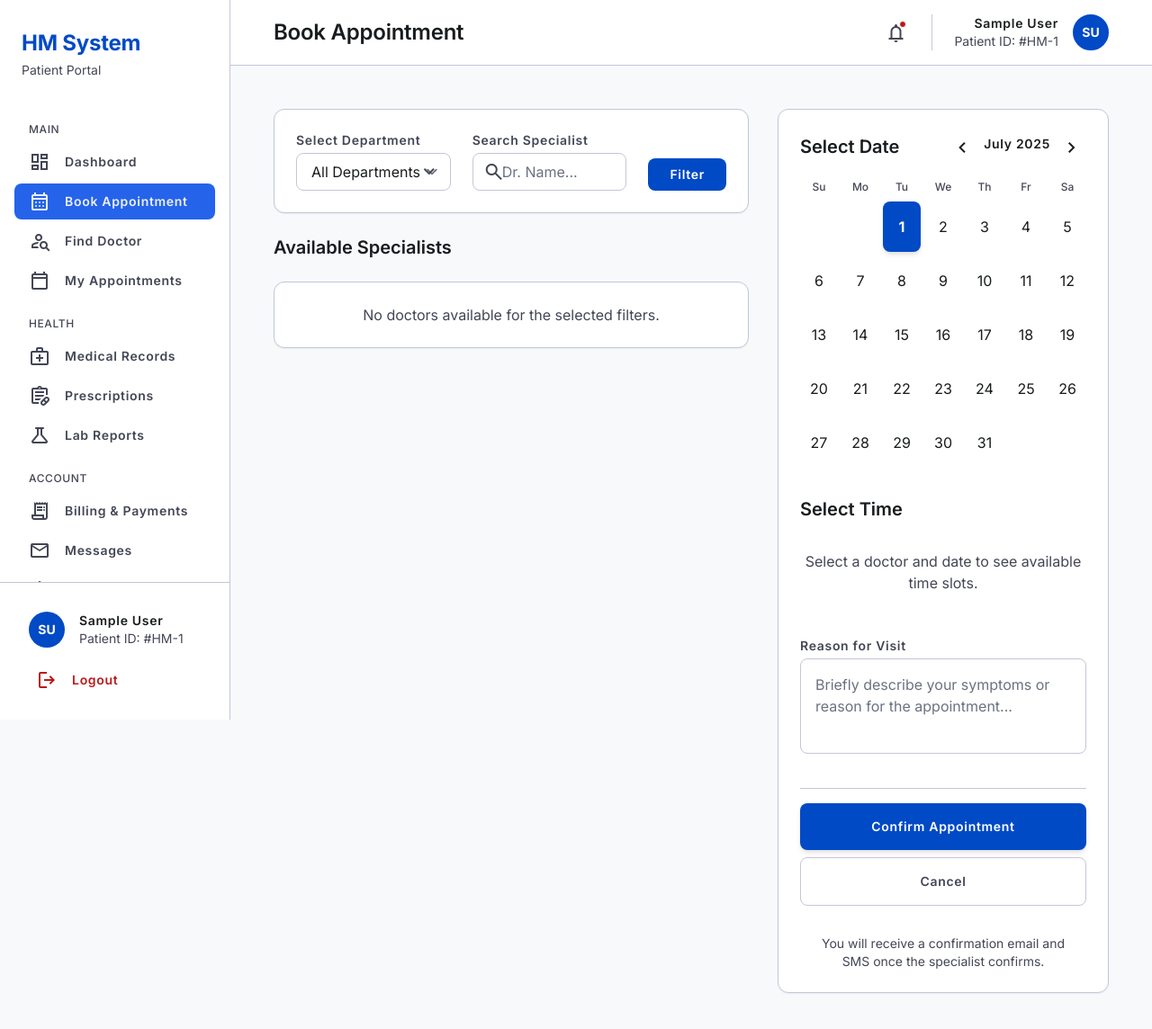
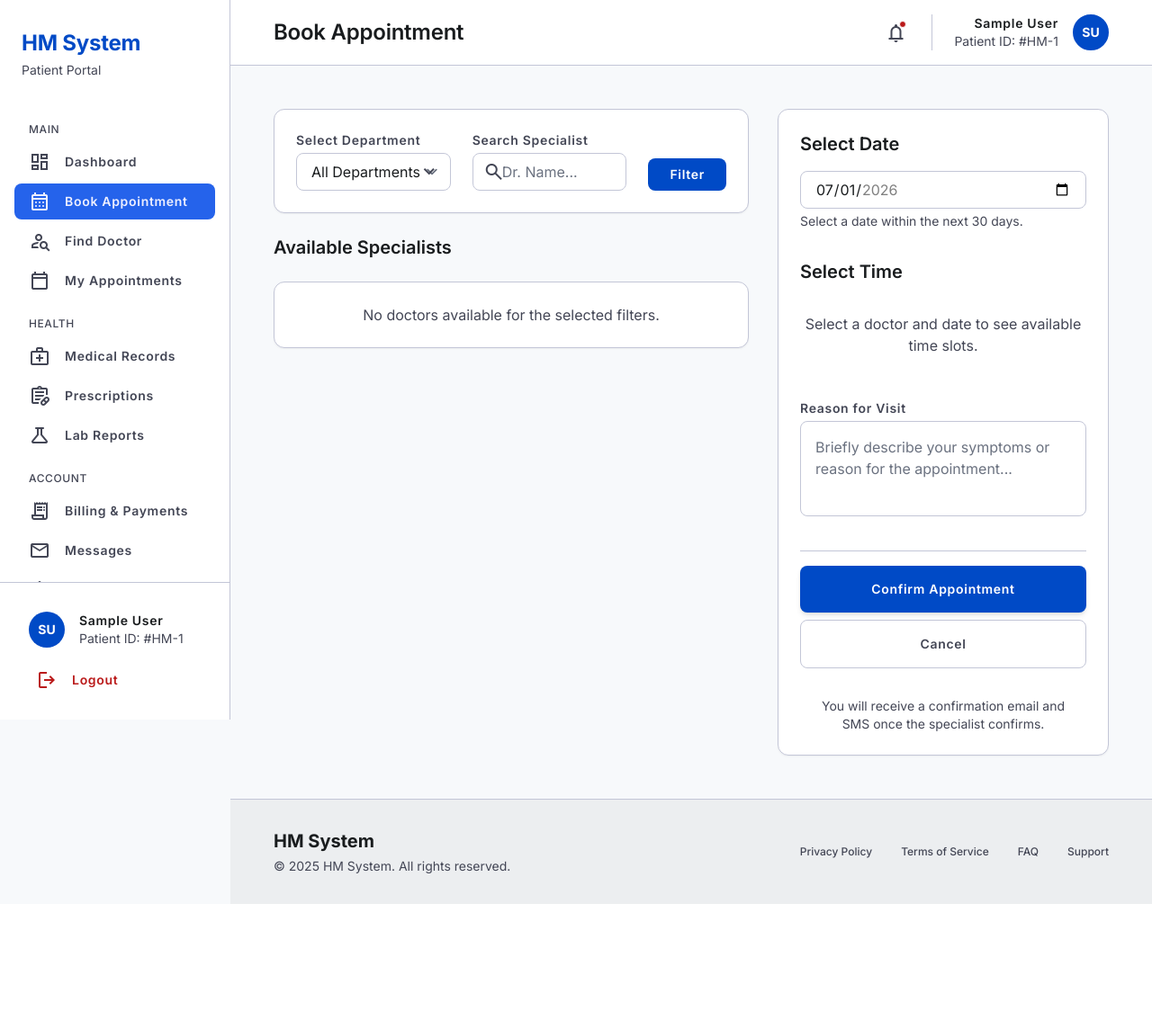
Before and after one commit to KirtanKayastha/hospital-management-system, a Django app: page /patient/book/ in a window 1280 px wide. Shown: the top 1144 px of the page at 90% size. After the commit the page ends 1005 px from the top, so only its background shows below. Run offline with Django 5.2, Linux system fonts and the light colour scheme; the visitor is signed in with stand-in values (Sample User, id 1); data comes from the database, SQL or seed files in the repository; data that the repository does not hold is empty; some libraries are stand-ins or nearby versions.

Commit message:
Fix booking date picker: native HTML date input with month navigation and 30-day range

```diff
--- a/patient_roshan/templates/patient_roshan/book_appointment.html
+++ b/patient_roshan/templates/patient_roshan/book_appointment.html
@@ -98,40 +98,16 @@
                     </div>
                     {% endif %}
 
-                    {# Calendar #}
+                    {# Date Picker #}
                     <section>
-                        <div class="flex items-center justify-between mb-md">
-                            <h3 class="font-headline-sm text-headline-sm">Select Date</h3>
-                            <div class="flex gap-sm">
-                                <button type="button" class="p-xs hover:bg-surface-container rounded transition-colors">
-                                    <span class="material-symbols-outlined">chevron_left</span>
-                                </button>
-                                <span class="font-label-md text-label-md py-xs" id="calMonthLabel">July 2025</span>
-                                <button type="button" class="p-xs hover:bg-surface-container rounded transition-colors">
-                                    <span class="material-symbols-outlined">chevron_right</span>
-                                </button>
-                            </div>
-                        </div>
-                        <div class="calendar-grid text-center">
-                            <span class="text-on-surface-variant font-label-sm text-label-sm py-xs">Su</span>
-                            <span class="text-on-surface-variant font-label-sm text-label-sm py-xs">Mo</span>
-                            <span class="text-on-surface-variant font-label-sm text-label-sm py-xs">Tu</span>
-                            <span class="text-on-surface-variant font-label-sm text-label-sm py-xs">We</span>
-                            <span class="text-on-surface-variant font-label-sm text-label-sm py-xs">Th</span>
-                            <span class="text-on-surface-variant font-label-sm text-label-sm py-xs">Fr</span>
-                            <span class="text-on-surface-variant font-label-sm text-label-sm py-xs">Sa</span>
-                            {% for day in calendar_days %}
-                            <button type="button"
-                                class="py-md rounded-lg font-body-md text-body-md cal-day
-                                {% if day.is_past %}text-on-surface-variant/40 cursor-not-allowed
-                                {% elif day.is_selected %}bg-primary text-white font-bold shadow-md
-                                {% else %}hover:bg-surface-container transition-colors{% endif %}"
-                                {% if not day.is_past %}data-date="{{ day.date }}"{% endif %}>
-                                {{ day.number }}
-                            </button>
-                            {% endfor %}
-                        </div>
+                        <h3 class="font-headline-sm text-headline-sm mb-md">Select Date</h3>
+                        <input type="date" id="datePicker"
+                            class="w-full bg-white border border-outline-variant rounded-lg px-md py-sm focus:ring-2 focus:ring-primary focus:border-primary font-body-md text-body-md transition-all"
+                            min="{{ min_date }}" max="{{ max_date }}" value="{{ selected_date }}"/>
                         <input type="hidden" name="appointment_date" id="selectedDate" value="{{ selected_date }}"/>
+                        <p class="font-body-sm text-body-sm text-on-surface-variant mt-xs">
+                            Select a date within the next 30 days.
+                        </p>
                     </section>
 
                     {# Time Slots #}
@@ -192,9 +168,8 @@
     var filterDoctorInput = document.getElementById('filterDoctor');
     var filterDateInput = document.getElementById('filterDate');
     var filterTimeInput = document.getElementById('filterTime');
-    var bookingFilterForm = document.getElementById('bookingFilterForm');
     var timeSlotContainer = document.getElementById('time-slot-container');
-    var timeSlotLoading = null;
+    var datePicker = document.getElementById('datePicker');
 
     function getTimeSlotsUrl(doctorId, dateStr, timeVal) {
         var url = '?doctor_id=' + encodeURIComponent(doctorId || '') + '&date=' + encodeURIComponent(dateStr || '') + '&time=' + encodeURIComponent(timeVal || '');
@@ -229,28 +204,44 @@
             });
     }
 
-    function updateSelectedDate(dayEl, dateStr) {
-        var calDays = document.querySelectorAll('.cal-day');
-        calDays.forEach(function(d) {
-            d.classList.remove('bg-primary', 'text-white', 'font-bold', 'shadow-md');
-            d.classList.add('hover:bg-surface-container');
-        });
-        dayEl.classList.add('bg-primary', 'text-white', 'font-bold', 'shadow-md');
-        dayEl.classList.remove('hover:bg-surface-container');
+    function selectDate(dateStr) {
         selectedDateInput.value = dateStr;
         filterDateInput.value = dateStr;
         filterTimeInput.value = '';
         selectedTimeInput.value = '';
+        var doctorId = selectedDoctorInput.value;
+        if (doctorId && dateStr) {
+            loadTimeSlots(doctorId, dateStr, '');
+        } else if (dateStr) {
+            if (timeSlotContainer) {
+                timeSlotContainer.innerHTML = '<div class="col-span-3 text-center py-md font-body-md text-body-md text-on-surface-variant">Select a doctor to see available time slots.</div>';
+            }
+        } else {
+            if (timeSlotContainer) {
+                timeSlotContainer.innerHTML = '<div class="col-span-3 text-center py-md font-body-md text-body-md text-on-surface-variant">Select a doctor and date to see available time slots.</div>';
+            }
+        }
     }
 
-    function selectDoctor(cardEl, doctorId) {
+    function selectDoctor(doctorId) {
         var cards = document.querySelectorAll('.doctor-card');
         cards.forEach(function(item) { item.classList.remove('ring-2', 'ring-primary'); });
-        cardEl.classList.add('ring-2', 'ring-primary');
+        var card = document.querySelector('[data-doctor-id="' + doctorId + '"]');
+        if (card) {
+            card.classList.add('ring-2', 'ring-primary');
+        }
         selectedDoctorInput.value = doctorId;
         filterDoctorInput.value = doctorId;
         filterTimeInput.value = '';
         selectedTimeInput.value = '';
+        var dateStr = selectedDateInput.value;
+        if (dateStr) {
+            loadTimeSlots(doctorId, dateStr, '');
+        } else {
+            if (timeSlotContainer) {
+                timeSlotContainer.innerHTML = '<div class="col-span-3 text-center py-md font-body-md text-body-md text-on-surface-variant">Select a date to see available time slots.</div>';
+            }
+        }
     }
 
     function selectTimeSlot(slotEl, timeVal) {
@@ -265,35 +256,16 @@
     var doctorCards = document.querySelectorAll('.doctor-card');
     doctorCards.forEach(function(card) {
         card.addEventListener('click', function() {
-            var doctorId = card.dataset.doctorId;
-            selectDoctor(card, doctorId);
-            var dateStr = selectedDateInput.value;
-            if (dateStr) {
-                loadTimeSlots(doctorId, dateStr, '');
-            } else {
-                if (timeSlotContainer) {
-                    timeSlotContainer.innerHTML = '<div class="col-span-3 text-center py-md font-body-md text-body-md text-on-surface-variant">Select a date to see available time slots.</div>';
-                }
-            }
+            selectDoctor(card.dataset.doctorId);
         });
     });
 
-    // Calendar day click
-    var calDays = document.querySelectorAll('.cal-day:not(.cursor-not-allowed)');
-    calDays.forEach(function(day) {
-        day.addEventListener('click', function() {
-            var dateStr = day.dataset.date;
-            updateSelectedDate(day, dateStr);
-            var doctorId = selectedDoctorInput.value;
-            if (doctorId) {
-                loadTimeSlots(doctorId, dateStr, '');
-            } else {
-                if (timeSlotContainer) {
-                    timeSlotContainer.innerHTML = '<div class="col-span-3 text-center py-md font-body-md text-body-md text-on-surface-variant">Select a doctor to see available time slots.</div>';
-                }
-            }
+    // Native date picker change
+    if (datePicker) {
+        datePicker.addEventListener('change', function() {
+            selectDate(datePicker.value);
         });
-    });
+    }
 
     // Time slot click (no form submit)
     var timeSlots = document.querySelectorAll('.time-slot:not(.cursor-not-allowed)');
@@ -303,7 +275,7 @@
         });
     });
 
-    // Initial load: if doctor and date are already selected, update time slots
+    // Initial load
     document.addEventListener('DOMContentLoaded', function() {
         var doctorId = selectedDoctorInput.value;
         var dateStr = selectedDateInput.value;
--- a/patient_roshan/views.py
+++ b/patient_roshan/views.py
@@ -322,12 +322,14 @@ def book_appointment(request):
         "doctors": doctors,
         "time_slots": time_slots,
         "calendar_days": _calendar_days(selected_date),
-        "selected_date": selected_date.isoformat(),
+        "selected_date": selected_date if isinstance(selected_date, str) else selected_date.isoformat(),
         "selected_time": selected_time_value,
         "selected_doctor_id": int(selected_doctor_id) if str(selected_doctor_id).isdigit() else "",
         "search": search,
         "selected_department_id": department_id,
         "form_errors": form_errors,
+        "min_date": timezone.localdate().isoformat(),
+        "max_date": (timezone.localdate() + timedelta(days=30)).isoformat(),
     }
     return render(request, "patient_roshan/book_appointment.html", context)
 
```
